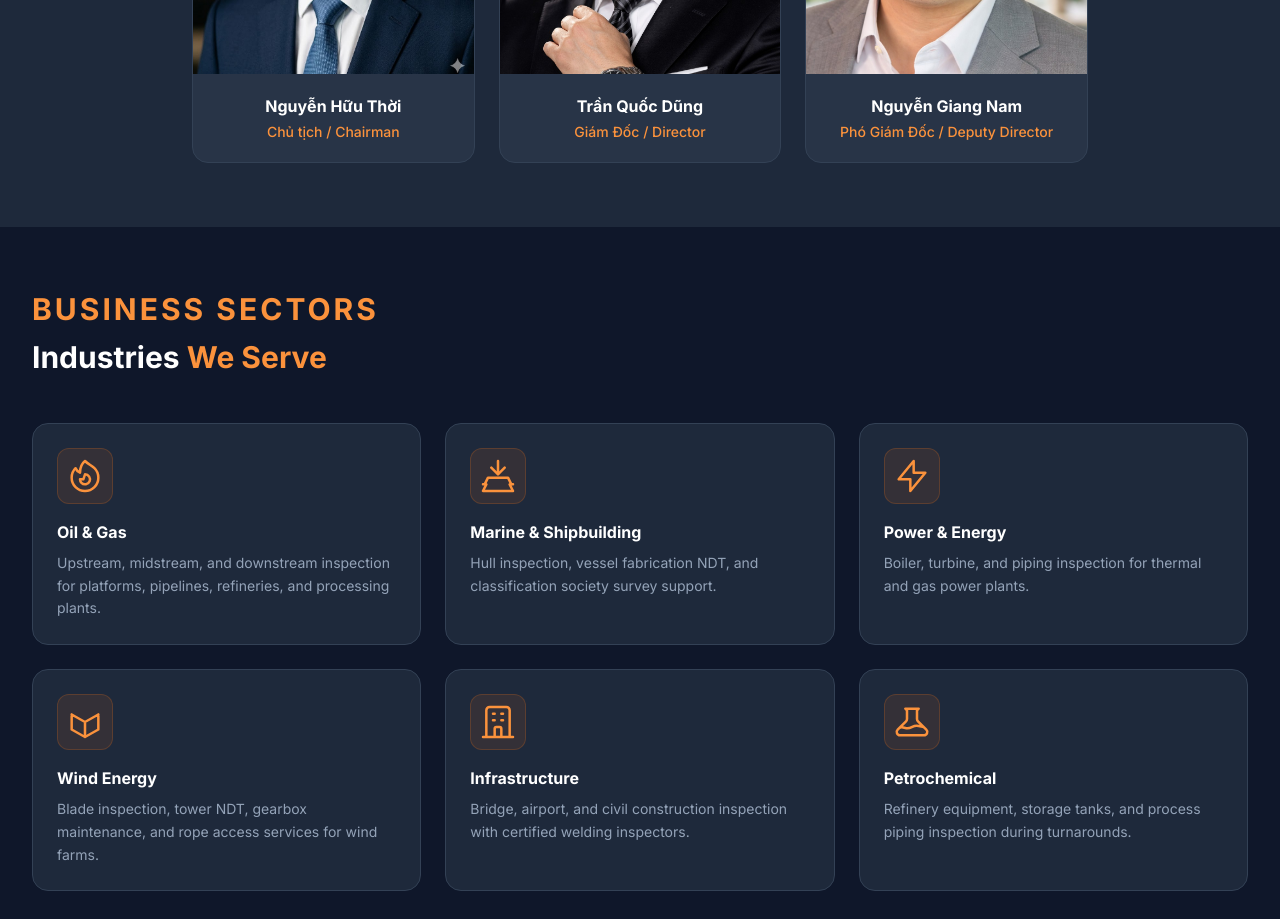
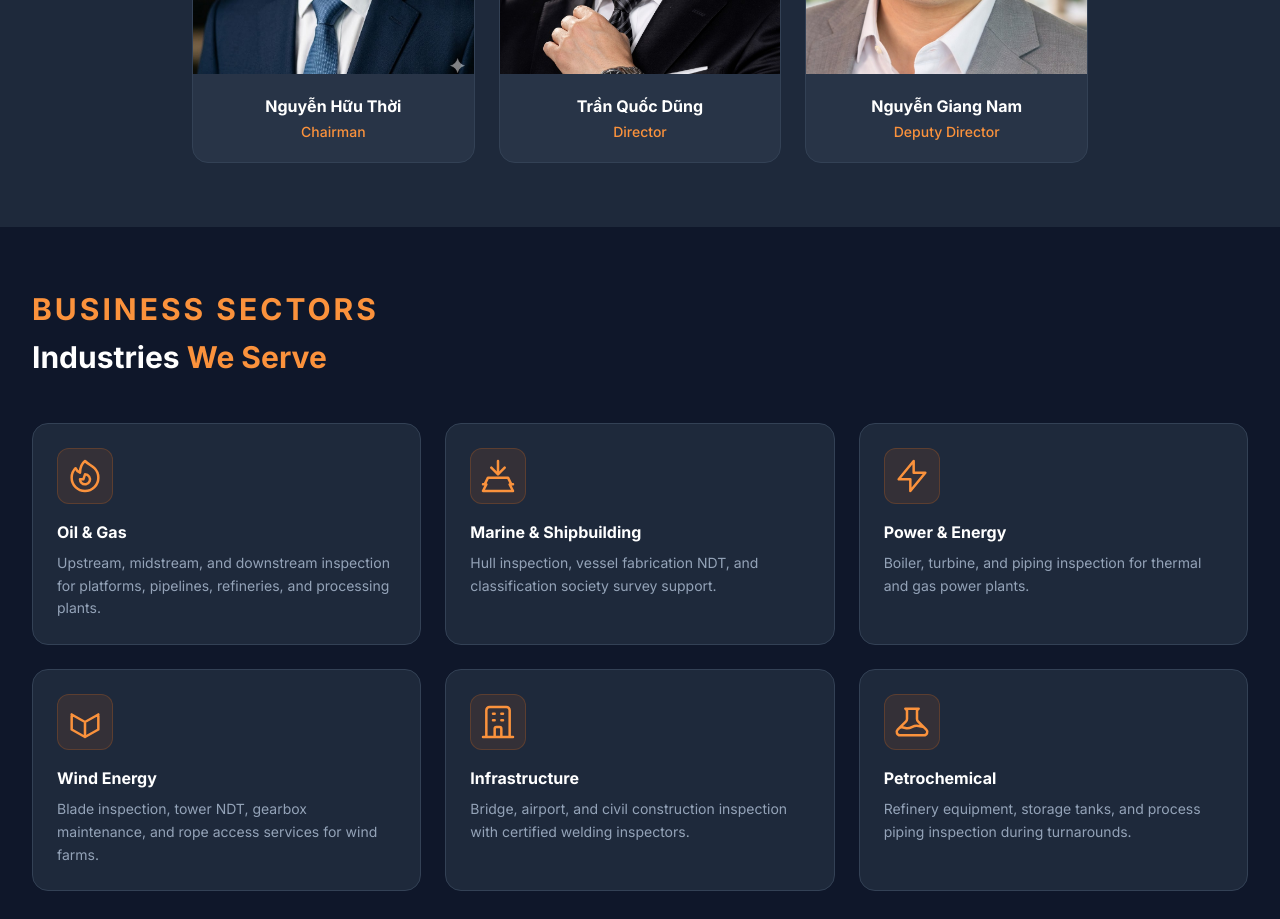
Before and after one commit to Nhut-dz/alpha-ndt, a React (Vite) app: page /about in a window 1280 px wide. Shown: the part 5040-5959 px from the top of the page. Built offline with nearby package versions, Linux system fonts and the light colour scheme.

Commit message:
[update]update leader

```diff
--- a/src/pages/AboutPage.jsx
+++ b/src/pages/AboutPage.jsx
@@ -220,9 +220,9 @@ const milestones = [
 ];
 
 const leaders = [
-  { name: "Nguyễn Hữu Thời", role: "Chủ tịch / Chairman", image: "/leader-1.jpg" },
-  { name: "Trần Quốc Dũng", role: "Giám Đốc / Director", image: "/leader-2.jpg" },
-  { name: "Nguyễn Giang Nam", role: "Phó Giám Đốc / Deputy Director", image: "/leader-3.jpg" },
+  { name: "Nguyễn Hữu Thời", role: "Chairman", image: "/leader-1.jpg" },
+  { name: "Trần Quốc Dũng", role: "Director", image: "/leader-2.jpg" },
+  { name: "Nguyễn Giang Nam", role: "Deputy Director", image: "/leader-3.jpg" },
 ];
 
 const businessSectors = [
```
